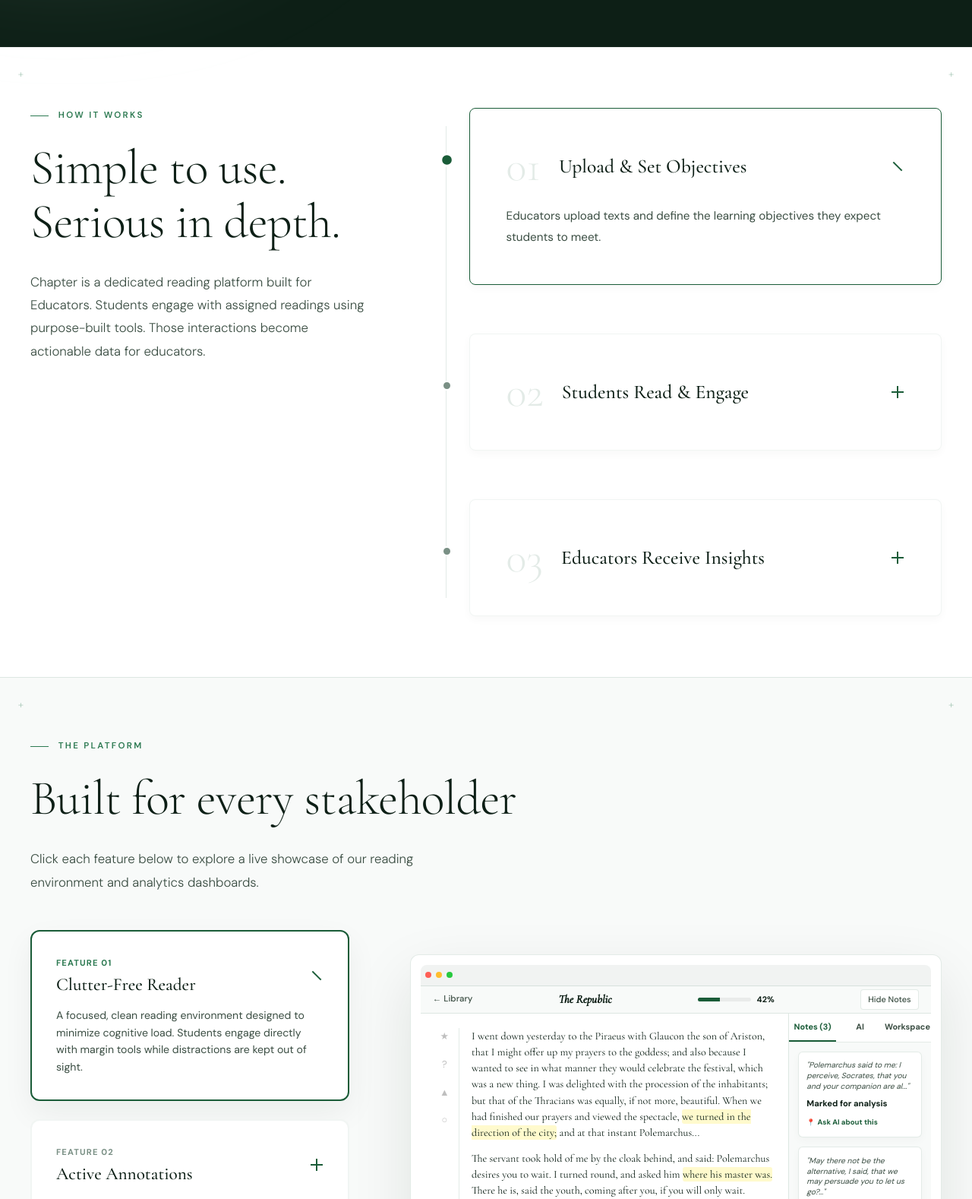
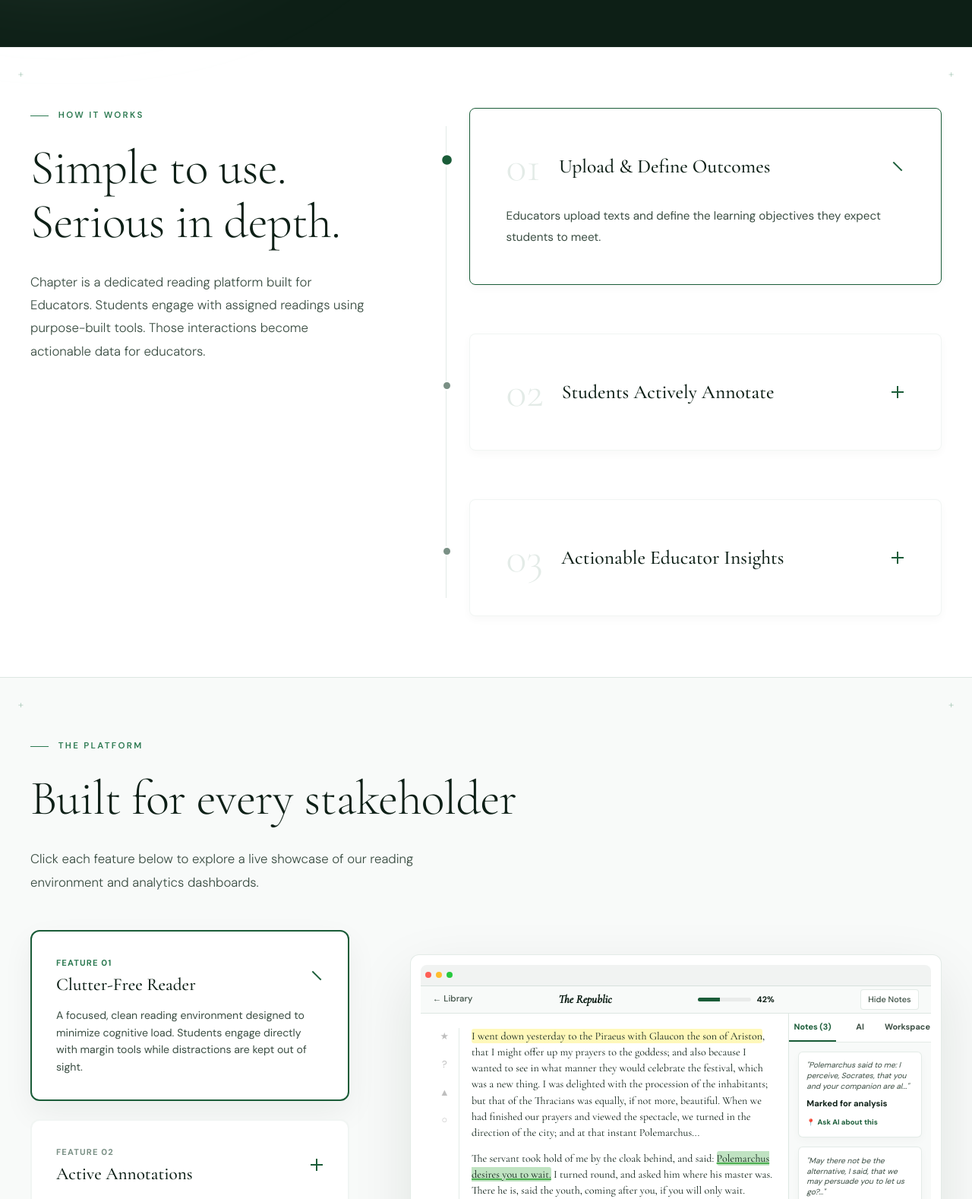
Before and after one commit to JyothsnaVellanki22/ChapterV2, a plain HTML site: page index.html in a window 1280 px wide. Shown: the part 1222-2800 px from the top of the page at 76% size. Drawn offline with nearby package versions, Linux system fonts and the light colour scheme.

Commit message:
Update website content and fix scroll layout glitch

```diff
--- a/index.html
+++ b/index.html
@@ -3,7 +3,7 @@
 <head>
   <meta charset="UTF-8">
   <meta name="viewport" content="width=device-width, initial-scale=1.0">
-  <title>Chapter — On the same page. | Reading Engagement Platform</title>
+  <title>Chapter — because reading matters. | Reading Engagement Platform</title>
   <meta name="description" content="Chapter provides universities and educators with real-time aggregate student reading comprehension data to close the learning gap.">
   <style>
 /* -------------------------------------------------------------
@@ -2019,11 +2019,27 @@ a.contact-value:hover {
 }
 
 /* Annotation highlights */
-.lr-highlight-under,
-.lr-highlight-yellow,
+.lr-highlight-under {
+  --hl-color: rgba(76, 175, 80, 0.35);
+  position: relative;
+  background-color: var(--hl-color);
+  transition: background-color 0.3s ease;
+  padding: 1px 0;
+  text-decoration: underline;
+  text-decoration-color: #4CAF50;
+  text-decoration-thickness: 2px;
+}
+.lr-highlight-yellow {
+  --hl-color: rgba(255, 235, 59, 0.35);
+  position: relative;
+  background-color: var(--hl-color);
+  transition: background-color 0.3s ease;
+  padding: 1px 0;
+}
 .lr-highlight-target {
+  --hl-color: rgba(3, 169, 244, 0.35);
   position: relative;
-  background-color: rgba(255, 235, 59, 0.25);
+  background-color: var(--hl-color);
   transition: background-color 0.3s ease;
   padding: 1px 0;
 }
@@ -2037,7 +2053,7 @@ a.contact-value:hover {
 
 /* Dynamic Live Highlight style controlled via JS simulation */
 .lr-live-highlight {
-  background-image: linear-gradient(rgba(255, 235, 59, 0.35), rgba(255, 235, 59, 0.35)) !important;
+  background-image: linear-gradient(var(--hl-color), var(--hl-color)) !important;
   background-position: 0% 0% !important;
   background-repeat: no-repeat !important;
   background-size: 0% 100%;
@@ -2372,7 +2388,7 @@ a.contact-value:hover {
       <div class="container hero-grid">
         <div class="hero-left reveal">
           <div class="hero-eyebrow">Reading Engagement Platform</div>
-          <h1><em>Chapter:</em><br>On the same page.</h1>
+          <h1><em>Chapter:</em><br>because reading matters.</h1>
           <p class="hero-sub">Chapter gives educators the data they need to understand what students actually comprehend from their readings, and gives students the tools to engage more deeply with the material.</p>
           <div class="hero-actions">
             <a href="#how" class="btn btn-primary">
@@ -2431,11 +2447,10 @@ a.contact-value:hover {
                               <span class="sym-circle">○</span>
                             </div>
                             <div class="lr-paragraphs">
-                              <h5>Book I</h5>
-                              <p>I went down yesterday to the Piraeus with Glaucon the son of Ariston, that I might offer up my prayers to the goddess; and also because I wanted to see in what manner they would celebrate the festival, which was a new thing. I was delighted with the procession of the inhabitants; but that of the Thracians was equally, if not more, beautiful. When we had finished our prayers and viewed the spectacle, <span class="lr-highlight-under">we turned in the direction of the city;</span> and at that instant Polemarchus... </p>
-                              <p>The servant took hold of me by the cloak behind, and said: Polemarchus desires you to wait. I turned round, and asked him <span class="lr-highlight-yellow">where his master was.</span> There he is, said the youth, coming after you, if you will only wait. Certainly we will, said Glaucon...</p>
+                              <p><span class="lr-highlight-yellow">I went down yesterday to the Piraeus with Glaucon the son of Ariston</span>, that I might offer up my prayers to the goddess; and also because I wanted to see in what manner they would celebrate the festival, which was a new thing. I was delighted with the procession of the inhabitants; but that of the Thracians was equally, if not more, beautiful. When we had finished our prayers and viewed the spectacle, we turned in the direction of the city; and at that instant Polemarchus... </p>
+                              <p>The servant took hold of me by the cloak behind, and said: <span class="lr-highlight-under">Polemarchus desires you to wait.</span> I turned round, and asked him where his master was. There he is, said the youth, coming after you, if you will only wait. Certainly we will, said Glaucon...</p>
+                              <p>May there not be the alternative, I said, that we may persuade you to let us go? <span class="lr-highlight-target">But can you persuade us, if we refuse to listen to you?</span> he said. Certainly not, replied Glaucon. Then we are not going to listen; of that you may be assured.</p>
                               <p>Polemarchus said to me: I perceive, Socrates, that you and your companion are already on your way to the city. You are not far wrong, I said. But do you see, he rejoined, how many we are? Of course. And are you stronger than all these? for if not, you will have to remain where you are.</p>
-                              <p>May there not be the alternative, I said, that we may persuade you to let us go? But can you persuade us, if we refuse to listen to you? he said. Certainly not, replied Glaucon. <span class="lr-highlight-target">Then we are not going to listen; of that you may be assured.</span></p>
 
                               <!-- Pulse Cursor for Feature 2 -->
                               <div class="live-reader-cursor"></div>
@@ -2510,7 +2525,7 @@ a.contact-value:hover {
           <div class="process-step process-accordion-item is-open reveal" style="transition-delay: 100ms;">
             <div class="process-header">
               <span class="process-num">01</span>
-              <h3>Upload &amp; Set Objectives</h3>
+              <h3>Upload &amp; Define Outcomes</h3>
               <span class="faq-icon-indicator"></span>
             </div>
             <div class="process-body">
@@ -2520,21 +2535,21 @@ a.contact-value:hover {
           <div class="process-step process-accordion-item reveal" style="transition-delay: 200ms;">
             <div class="process-header">
               <span class="process-num">02</span>
-              <h3>Students Read &amp; Engage</h3>
+              <h3>Students Actively Annotate</h3>
               <span class="faq-icon-indicator"></span>
             </div>
             <div class="process-body">
-              <p>Students read within Chapter's clean interface, highlighting, annotating, and using reading tools. Every interaction is tracked: time spent, scroll depth, notes taken, re-reads.</p>
+              <p>Students read and employ reading tools.</p>
             </div>
           </div>
           <div class="process-step process-accordion-item reveal" style="transition-delay: 300ms;">
             <div class="process-header">
               <span class="process-num">03</span>
-              <h3>Educators Receive Insights</h3>
+              <h3>Actionable Educator Insights</h3>
               <span class="faq-icon-indicator"></span>
             </div>
             <div class="process-body">
-              <p>Educators receive analytics showing reading comprehension and gaps that improve instruction.</p>
+              <p>Analytics help educators make more informed decisions.</p>
             </div>
           </div>
         </div>
@@ -2637,10 +2652,9 @@ a.contact-value:hover {
                         <span class="sym-circle interactive-symbol" title="Add Note">○</span>
                       </div>
                       <div class="lr-paragraphs">
-                        <p>I went down yesterday to the Piraeus with Glaucon the son of Ariston, that I might offer up my prayers to the goddess; and also because I wanted to see in what manner they would celebrate the festival, which was a new thing. I was delighted with the procession of the inhabitants; but that of the Thracians was equally, if not more, beautiful. When we had finished our prayers and viewed the spectacle, <span class="lr-highlight-under interactive-text" title="Click to highlight">we turned in the direction of the city;</span> and at that instant Polemarchus... </p>
-                        <p>The servant took hold of me by the cloak behind, and said: Polemarchus desires you to wait. I turned round, and asked him <span class="lr-highlight-yellow interactive-text" title="Click to highlight">where his master was.</span> There he is, said the youth, coming after you, if you will only wait. Certainly we will, said Glaucon...</p>
-                        <p>Polemarchus said to me: I perceive, Socrates, that you and your companion are already on your way to the city. You are not far wrong, I said. But do you see, he rejoined, how many we are? Of course. And are you stronger than all these? for if not, you will have to remain where you are.</p>
-                        <p>May there not be the alternative, I said, that we may persuade you to let us go? But can you persuade us, if we refuse to listen to you? he said. Certainly not, replied Glaucon. <span class="lr-highlight-target interactive-text" title="Click to highlight">Then we are not going to listen; of that you may be assured.</span></p>
+                        <p><span class="lr-highlight-yellow interactive-text" title="Click to highlight">I went down yesterday to the Piraeus with Glaucon the son of Ariston</span>, that I might offer up my prayers to the goddess; and also because I wanted to see in what manner they would celebrate the festival, which was a new thing. I was delighted with the procession of the inhabitants; but that of the Thracians was equally, if not more, beautiful. When we had finished our prayers and viewed the spectacle, we turned in the direction of the city; and at that instant Polemarchus... </p>
+                        <p>The servant took hold of me by the cloak behind, and said: <span class="lr-highlight-under interactive-text" title="Click to highlight">Polemarchus desires you to wait.</span> I turned round, and asked him where his master was. There he is, said the youth, coming after you, if you will only wait. Certainly we will, said Glaucon...</p>
+                        <p>May there not be the alternative, I said, that we may persuade you to let us go? <span class="lr-highlight-target interactive-text" title="Click to highlight">But can you persuade us, if we refuse to listen to you?</span> he said. Certainly not, replied Glaucon. Then we are not going to listen; of that you may be assured.</p>
 
                         <!-- Pulse Cursor for Feature 2 -->
                         <div class="live-reader-cursor"></div>
@@ -2747,7 +2761,7 @@ a.contact-value:hover {
               <div>
                 <div class="team-name">L. B. Harper III</div>
                 <div class="team-role">Founder &amp; Manager</div>
-                <p class="team-bio font-sans">Founder of Chapter Reading LLC and graduating History senior at FSU. Larry built Chapter around a single conviction: universities deserve real data on how their students learn.</p>
+                <p class="team-bio font-sans">Graduate of Florida State University.</p>
               </div>
               <a href="https://www.linkedin.com/in/lbharper3/" target="_blank" rel="noopener" class="team-linkedin">
                 <svg viewBox="0 0 24 24" xmlns="http://www.w3.org/2000/svg"><path d="M20.447 20.452h-3.554v-5.569c0-1.328-.027-3.037-1.852-3.037-1.853 0-2.136 1.445-2.136 2.939v5.667H9.351V9h3.414v1.561h.046c.477-.9 1.637-1.85 3.37-1.85 3.601 0 4.267 2.37 4.267 5.455v6.286zM5.337 7.433a2.062 2.062 0 01-2.063-2.065 2.064 2.064 0 112.063 2.065zm1.782 13.019H3.555V9h3.564v11.452zM22.225 0H1.771C.792 0 0 .774 0 1.729v20.542C0 23.227.792 24 1.771 24h20.451C23.2 24 24 23.227 24 22.271V1.729C24 .774 23.2 0 22.222 0h.003z"/></svg>
@@ -3318,14 +3332,14 @@ document.addEventListener("DOMContentLoaded", () => {
   const revealElements = document.querySelectorAll(".reveal");
 
   if ("IntersectionObserver" in window) {
-    const revealObserver = new IntersectionObserver((entries) => {
+    const revealObserver = new IntersectionObserver((entries, observer) => {
       entries.forEach((entry, idx) => {
         if (entry.isIntersecting) {
           setTimeout(() => {
             entry.target.classList.add("active");
           }, idx * 40); // slightly faster stagger
-        } else {
-          entry.target.classList.remove("active");
+          // Stop observing once revealed to prevent glitches when scrolling back up
+          observer.unobserve(entry.target);
         }
       });
     }, {
```
